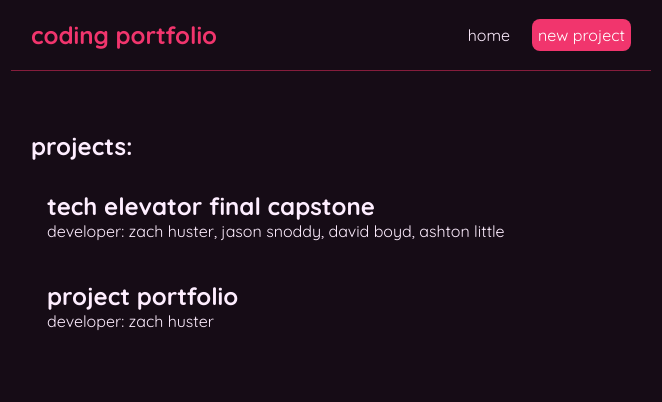
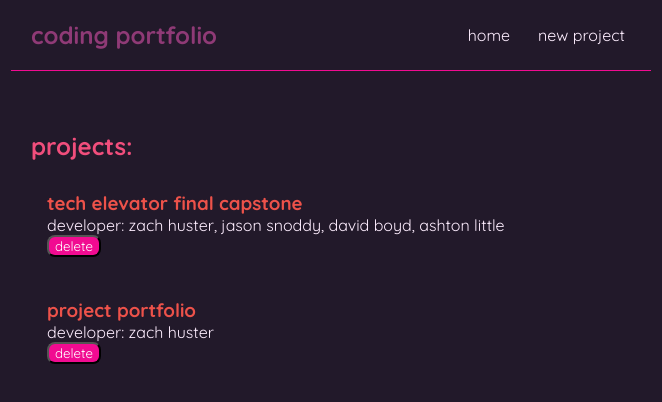
Before and after one commit to huster8/hello-world, a React (Create React App) app in the folder git-blog/: page / in a window 1280 px wide. Shown: the top 402 px of the page, without its empty margins (309-971 px from the left). Built offline with nearby package versions, Linux system fonts and the light colour scheme.

Commit message:
zh: updates 1.17

```diff
--- a/git-blog/src/BlogList.js
+++ b/git-blog/src/BlogList.js
@@ -1,14 +1,22 @@
-const BlogList = (props) => {
-    const blogs = props.blogs;
+const BlogList = ({ blogs, title, handleDelete }) => {
 
 
 
     return (
         <div className="blog-list">
+            <h2>{ title }</h2>
             {blogs.map((blog) => (
                 <div className="blog-preview" key={blog.id}>
-                    <h2>{ blog.title }</h2>
+                    <h3>{ blog.title }</h3>
                     <p>developer: { blog.authors }</p>
+                    <button onClick={() => handleDelete(blog.id)}
+                                    style={{
+                                        color: "white",
+                                        backgroundColor: "#f10b91",
+                                        borderRadius: "8px",
+                                        hover: '#FFB721'
+                                    }}
+                    >delete</button>
                 </div>
             ))}
         </div>
--- a/git-blog/src/Home.js
+++ b/git-blog/src/Home.js
@@ -1,4 +1,4 @@
-import { useState } from "react";
+import { useState, useEffect } from "react";
 import BlogList from './BlogList';
 
 const Home = () => {
@@ -13,10 +13,21 @@ const Home = () => {
           id: 2 },
       ]);
 
+      const handleDelete = (id) => {
+        const newBlogs = blogs.filter(blog => blog.id !== id)
+        setBlogs(newBlogs);
+      }
+
+      useEffect(() => {
+        console.log('use effect ran')
+        console.log(blogs);
+
+      })
+
     return (
         <div className="home">
-            <h2>projects: </h2>
-            <BlogList blogs={blogs} />
+            <BlogList blogs={blogs} title="projects: " handleDelete={handleDelete}/>
+
 
         </div>
     );
--- a/git-blog/src/Navbar.js
+++ b/git-blog/src/Navbar.js
@@ -4,11 +4,7 @@ const Navbar = () => {
             <h1>coding portfolio</h1>
             <div className="links">
                 <a href="/">home</a>
-                <a href="/create" style={{
-                    color: "white",
-                    backgroundColor: "#f1356d",
-                    borderRadius: "8px"
-                }}>new project</a>
+                <a href="/create">new project</a>
             </div>
         </nav>
     );
--- a/git-blog/src/index.css
+++ b/git-blog/src/index.css
@@ -5,7 +5,7 @@
     margin: 0;
     font-family: "Quicksand";
     color: #feeeff;
-    background-color: rgb(22, 12, 22);
+    background-color: #22192A;
   }
 
   .navbar {
@@ -14,10 +14,10 @@
     align-items: center;
     max-width: 600px;
     margin: 0 auto;
-    border-bottom: 1px solid #851d3c;
+    border-bottom: 1px solid #f10b91;
   }
   .navbar h1 {
-    color: #f1356d;
+    color: #8F3A76;
   }
   .navbar .links {
     margin-left: auto;
@@ -28,7 +28,7 @@
     padding: 6px;
   }
   .navbar a:hover {
-    color: #f1356d;
+    color: #FFB721;
   }
   .content {
     max-width: 600px;
@@ -39,12 +39,22 @@
   .blog-preview {
     padding: 10px 16px;
     margin: 20px 0;
+    border-bottom: 1px solid transparent;
   }
 
   .blog-preview:hover {
-    border-bottom: 1px solid #851d3c;
+    border-bottom: 1px solid #8F3A76;
   }
 
-  .blog-preview h2:hover {
-    color: #f1356d
+
+  .blog-preview h3:hover {
+    color: #FFB721;
   }
+
+  h2 {
+    color: #F14E7C;
+  }
+
+  h3 {
+    color: #ED524A;
+  }
```
